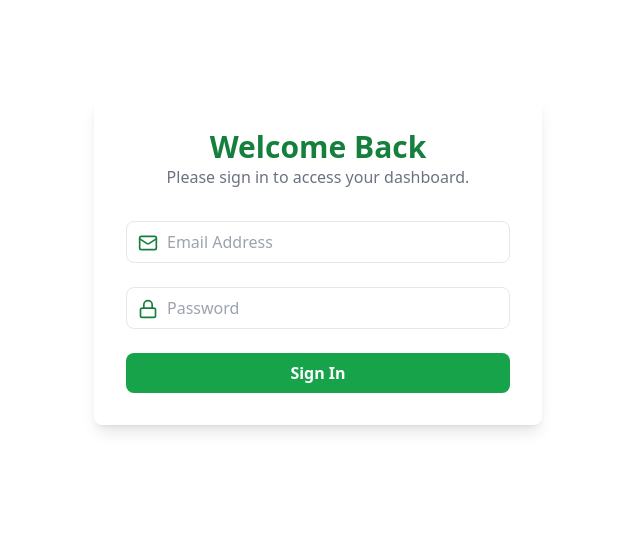
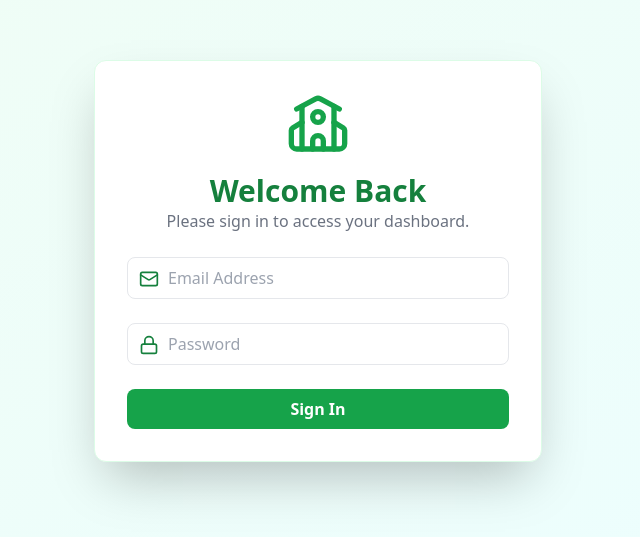
Before and after one commit to Appiah-K-Miracle/nolex-sms-primary-jhs, a Next.js app in the folder frontend/: page /login in a window 1280 px wide. Shown: the part 139-676 px from the top of the page, without its empty margins (322-962 px from the left). Built offline with nearby package versions, Linux system fonts and the light colour scheme.

Commit message:
update: Modernize login page design

```diff
--- a/frontend/components/auth/login-form.tsx
+++ b/frontend/components/auth/login-form.tsx
@@ -1,9 +1,8 @@
-
 "use client";
 
 import { useState } from "react";
 import { useRouter, useSearchParams } from "next/navigation";
-import { Lock, Mail } from "lucide-react";
+import { Lock, Mail, School } from "lucide-react";
 
 export default function LoginForm() {
   const router = useRouter();
@@ -19,10 +18,8 @@ export default function LoginForm() {
     setError("");
 
     // --- Mock Authentication Logic ---
-    // In a real application, you would have a proper authentication check here.
     if (email && password) {
       console.log("User authenticated (mock)");
-      // Redirect to the originally intended dashboard
       router.push(redirectUrl);
     } else {
       setError("Please enter both email and password.");
@@ -31,9 +28,12 @@ export default function LoginForm() {
   };
 
   return (
-    <div className="flex items-center justify-center min-h-screen bg-white">
-      <div className="w-full max-w-md p-8 space-y-8 bg-white rounded-lg shadow-lg">
+    <div className="flex items-center justify-center min-h-screen bg-gradient-to-br from-green-50 to-cyan-50">
+      <div className="w-full max-w-md p-8 space-y-6 bg-white rounded-xl shadow-2xl border border-green-100">
         <div className="text-center">
+          <div className="flex justify-center mb-4">
+            <School className="w-16 h-16 text-green-600" />
+          </div>
           <h1 className="text-3xl font-bold text-green-700">Welcome Back</h1>
           <p className="text-gray-500">Please sign in to access your dashboard.</p>
         </div>
@@ -45,7 +45,7 @@ export default function LoginForm() {
               placeholder="Email Address"
               value={email}
               onChange={(e) => setEmail(e.target.value)}
-              className="w-full pl-10 pr-4 py-2 border rounded-lg focus:outline-none focus:ring-2 focus:ring-light-green-500"
+              className="w-full pl-10 pr-4 py-2 border rounded-lg placeholder-gray-400 focus:outline-none focus:ring-2 focus:ring-green-300 focus:border-green-300"
             />
           </div>
           <div className="relative">
@@ -55,13 +55,13 @@ export default function LoginForm() {
               placeholder="Password"
               value={password}
               onChange={(e) => setPassword(e.target.value)}
-              className="w-full pl-10 pr-4 py-2 border rounded-lg focus:outline-none focus:ring-2 focus:ring-light-green-500"
+              className="w-full pl-10 pr-4 py-2 border rounded-lg placeholder-gray-400 focus:outline-none focus:ring-2 focus:ring-green-300 focus:border-green-300"
             />
           </div>
-          {error && <p className="text-sm text-red-500">{error}</p>}
+          {error && <p className="text-sm text-center text-red-500">{error}</p>}
           <button
             type="submit"
-            className="w-full px-4 py-2 font-bold text-white bg-green-600 rounded-lg hover:bg-green-700 focus:outline-none focus:ring-2 focus:ring-offset-2 focus:ring-green-500"
+            className="w-full px-4 py-2 font-bold text-white bg-green-600 rounded-lg hover:bg-green-700 focus:outline-none focus:ring-2 focus:ring-offset-2 focus:ring-green-500 transform transition-transform hover:scale-105"
           >
             Sign In
           </button>
```
